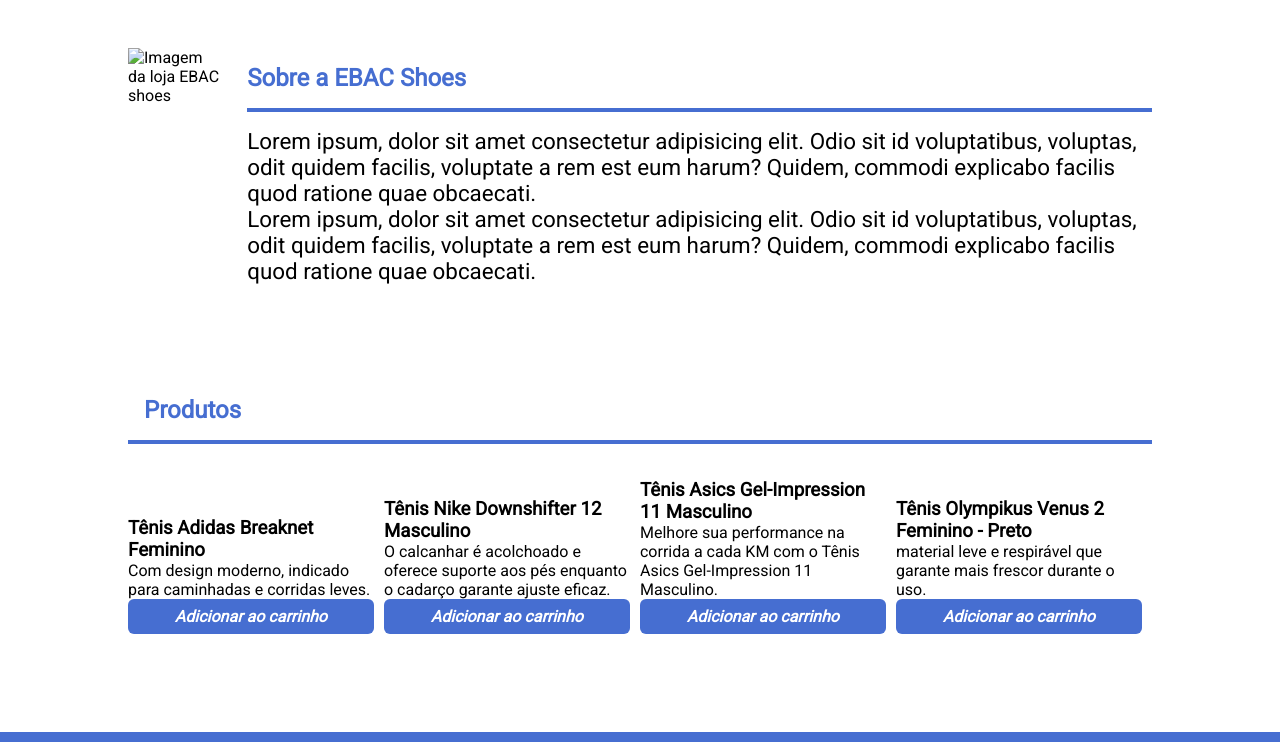
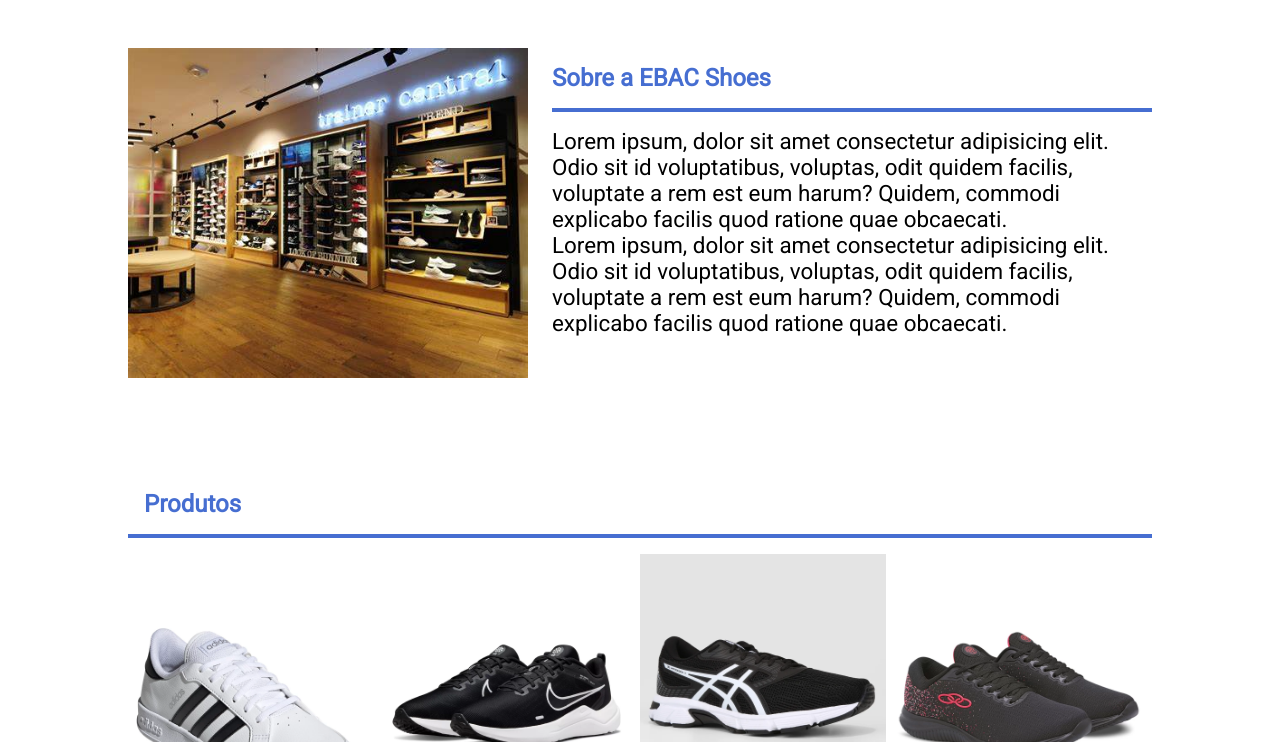
Before and after one commit to DanielRgis/Fullstack-eback, a plain HTML site: page FrontEnd/Modulo 11/Exercicio_responsivo/index.html in a window 1280 px wide. Shown: the part 70-812 px from the top of the page. Drawn offline with Linux system fonts and the light colour scheme; the site is published under a folder, as on GitHub Pages, so addresses that start at the root find nothing.

Commit message:
Caminho imagens 2

```diff
--- a/FrontEnd/Modulo 11/Exercicio_responsivo/index.html
+++ b/FrontEnd/Modulo 11/Exercicio_responsivo/index.html
@@ -31,7 +31,7 @@
     </header>
     <section id="sobreloja">
         <div class="container">
-            <img src="/imagens/loja.jpeg" alt="Imagem da loja EBAC shoes">
+            <img src="./imagens/loja.jpeg" alt="Imagem da loja EBAC shoes">
             <div>
                 <h2>Sobre a EBAC Shoes</h2>
                 <p>
@@ -49,7 +49,7 @@
             <h2>Produtos</h2>
             <ul class="lista-produtos">
                 <li>
-                    <img src="/imagens/Tênis Adidas Breaknet Feminino - Branco+Preto.webp" alt="">
+                    <img src="./imagens/Tênis Adidas Breaknet Feminino - Branco+Preto.webp" alt="">
                     <h3>Tênis Adidas Breaknet Feminino</h3>
                     <p>
                         Com design moderno, indicado para caminhadas e corridas leves.
@@ -57,7 +57,7 @@
                     <button type="button">Adicionar ao carrinho</button>
                 </li>
                 <li>
-                    <img src="/imagens/Tênis Nike Downshifter 12 Masculino - Preto+Grafite.webp" alt="">
+                    <img src="./imagens/Tênis Nike Downshifter 12 Masculino - Preto+Grafite.webp" alt="">
                     <h3>Tênis Nike Downshifter 12 Masculino</h3>
                     <p>
                         O calcanhar é acolchoado e oferece suporte aos pés enquanto o cadarço garante ajuste eficaz.
@@ -65,7 +65,7 @@
                     <button type="button">Adicionar ao carrinho</button>
                 </li>
                 <li>
-                    <img src="/imagens/Tênis Asics Gel-Impression 11 Masculino - Preto+Cinza.webp" alt="">
+                    <img src="./imagens/Tênis Asics Gel-Impression 11 Masculino - Preto+Cinza.webp" alt="">
                     <h3>Tênis Asics Gel-Impression 11 Masculino</h3>
                     <p>
                         Melhore sua performance na corrida a cada KM com o Tênis Asics Gel-Impression 11 Masculino.
@@ -73,7 +73,7 @@
                     <button type="button">Adicionar ao carrinho</button>
                 </li>
                 <li>
-                    <img src="/imagens/Tênis Olympikus Venus 2 Feminino - Preto.webp" alt="">
+                    <img src="./imagens/Tênis Olympikus Venus 2 Feminino - Preto.webp" alt="">
                     <h3>Tênis Olympikus Venus 2 Feminino - Preto</h3>
                     <p>
                         material leve e respirável que garante mais frescor durante o uso.
```
